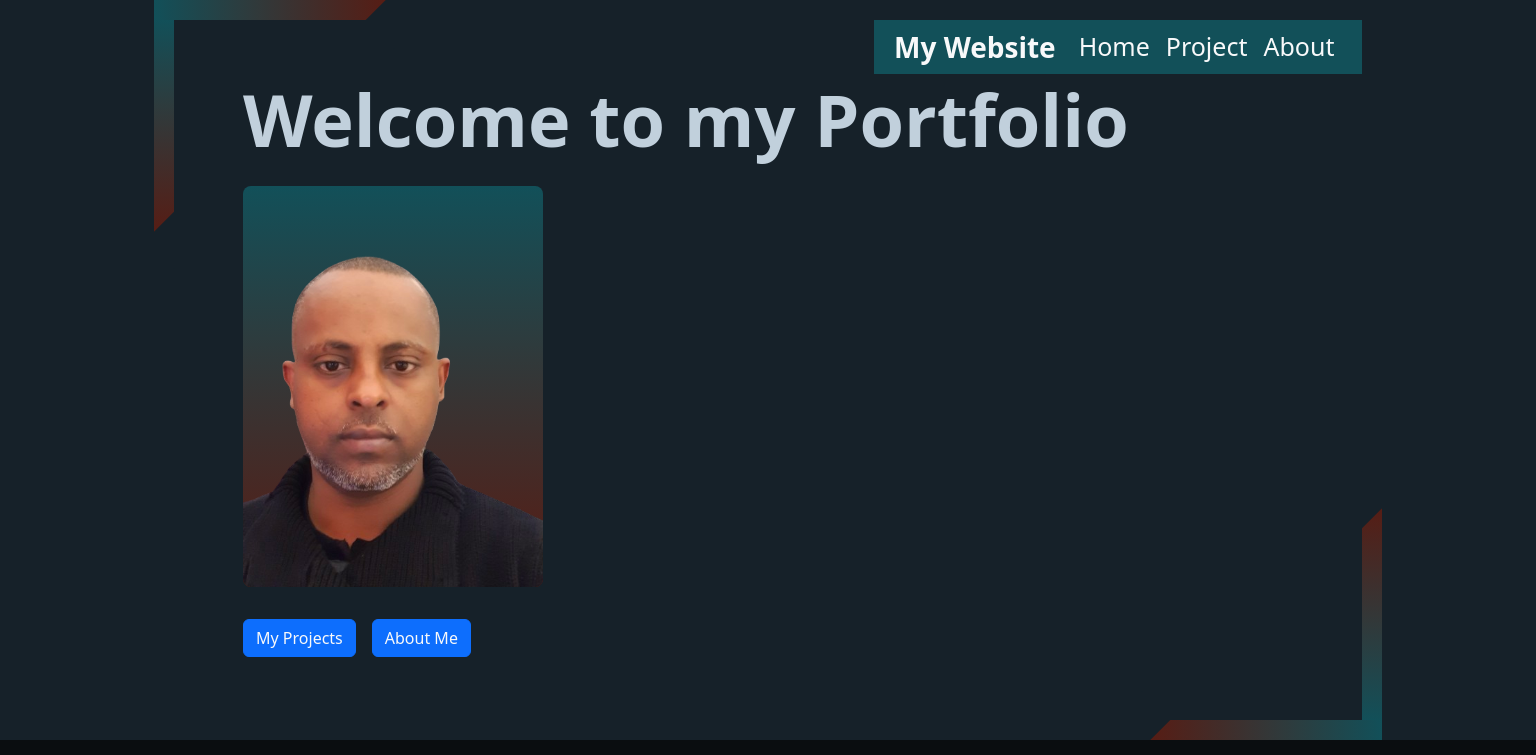
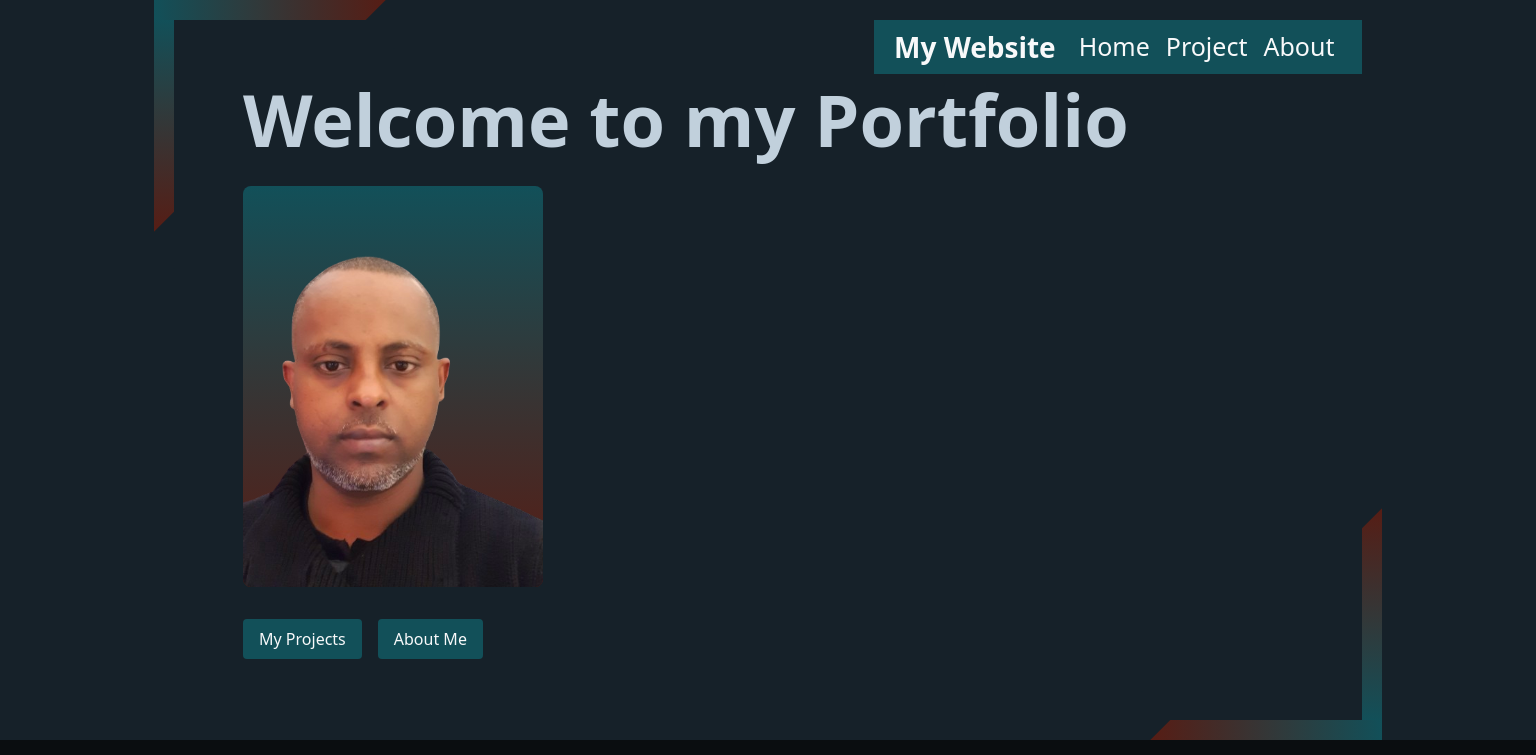
Before and after one commit to Dawit-Dev/Dawit-Portfolio-, a React (Create React App) app in the folder client/: page / in a window 1536 px wide. Shown: the top 755 px of the page. Built offline with nearby package versions, Linux system fonts and the light colour scheme; no server answers.

Commit message:
Projects desktop layout

```diff
--- a/client/src/pages/home/Home.js
+++ b/client/src/pages/home/Home.js
@@ -28,10 +28,10 @@ const Home = () => {
         <h4 className="intro">{summary.intro}</h4>
       </div>
       <div className="btns">
-        <Link className="btn btn-primary text-light" to="/gallery">
+        <Link className="button text-light" to="/gallery">
           My Projects
         </Link>
-        <Link className="btn btn-primary text-light" to="/about">
+        <Link className="button text-light" to="/about">
           About Me
         </Link>
       </div>
--- a/client/src/pages/home/home.css
+++ b/client/src/pages/home/home.css
@@ -36,6 +36,20 @@
   gap: 1rem;
   justify-content: flex-start;
   align-items: center;
+}
+
+.button {
+  background-color: #125059;
+  /* background-color: #591b12; */
+  /* background-color: #283C4A; */
+  cursor: pointer;
+  text-decoration: none;
+  padding: 0.5rem 1rem;
+  border-radius: 4px;
+}
+
+.button:hover {
+  background-color: #0a383f;
 }
 
 /* .hero {
--- a/client/src/pages/projects/projects.css
+++ b/client/src/pages/projects/projects.css
@@ -20,7 +20,7 @@
   width: 100%;
   background-color: #125059;
   background-color: #591b12;
-  background-color: #283C4A;
+  background-color: #283c4a;
   color: white;
   margin-bottom: 2rem;
 }
@@ -38,3 +38,29 @@
 /* .project-summary {
   background-color: #591b12;
 } */
+
+@media only screen and (min-width: 1348px) {
+  .projects {
+    display: grid;
+    grid-template-columns: repeat(2, 1fr);
+    gap: 2rem;
+    /* height: 100%; */
+  }
+  .btn-group {
+    margin-bottom: 0;
+  }
+  .project-wrapper {
+    display: flex;
+    flex-direction: column;
+    justify-content: space-between;
+    gap: 0;
+  }
+  .project-title {
+    /* display: flex;
+    align-items: center; */
+    background-color: black;
+  }
+  .project-img {
+    margin-top: 0;
+  }
+}
```
